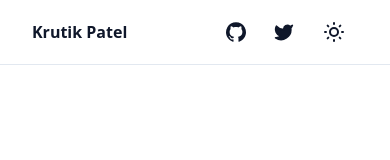
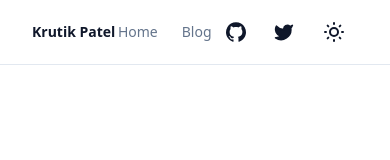
Before and after one commit to Krutik460/krutikpatel.dev, a Next.js app: page / in a window 390 px wide. Shown: the top 160 px of the page. Built offline with nearby package versions, Linux system fonts and the light colour scheme.

Commit message:
adding navigation options

```diff
--- a/app/layout.tsx
+++ b/app/layout.tsx
@@ -42,7 +42,7 @@ export default function RootLayout({ children }: RootLayoutProps) {
       >
         <ThemeProvider attribute="class" defaultTheme="system" enableSystem>
           <div className="relative flex min-h-screen flex-col">
-            <SiteHeader />
+            <SiteHeader items={siteConfig.mainNav} />
             <div className="flex-1">
               {children}
               <Analytics />
--- a/components/main-nav.tsx
+++ /dev/null
@@ -1,40 +0,0 @@
-import * as React from "react"
-import Link from "next/link"
-
-import { NavItem } from "@/types/nav"
-import { siteConfig } from "@/config/site"
-import { cn } from "@/lib/utils"
-
-interface MainNavProps {
-  items?: NavItem[]
-}
-
-export default function MainNav({ items }: MainNavProps) {
-  return (
-    <div className="flex gap-6 md:gap-10">
-      <Link href="/" className="flex items-center space-x-2">
-        {/* <Icons.logo className="h-6 w-6" /> */}
-        <span className="inline-block font-bold">{siteConfig.name}</span>
-      </Link>
-      {items?.length ? (
-        <nav className="flex gap-6">
-          {items?.map(
-            (item, index) =>
-              item.href && (
-                <Link
-                  key={index}
-                  href={item.href}
-                  className={cn(
-                    "flex items-center text-sm font-medium text-muted-foreground",
-                    item.disabled && "cursor-not-allowed opacity-80"
-                  )}
-                >
-                  {item.title}
-                </Link>
-              )
-          )}
-        </nav>
-      ) : null}
-    </div>
-  )
-}
--- a/components/site-header.tsx
+++ b/components/site-header.tsx
@@ -1,17 +1,47 @@
 import Link from "next/link"
 
+import { NavItem } from "@/types/nav"
 import { siteConfig } from "@/config/site"
+import { cn } from "@/lib/utils"
+
 import { buttonVariants } from "@/components/ui/button"
 import { Icons } from "@/components/icons"
-import MainNav from "@/components/main-nav"
 import ThemeToggle from "@/components/theme-toggle"
 
-export default function SiteHeader() {
+interface SiteHeaderProps {
+  items?: NavItem[]
+}
+
+export default function SiteHeader({ items }: SiteHeaderProps) {
   return (
     <header className="sticky top-0 z-40 w-full border-b bg-background">
-      <div className="container flex h-16 items-center space-x-4 sm:justify-between sm:space-x-0">
-        <MainNav items={siteConfig.mainNav} />
-        <div className="flex flex-1 items-center justify-end space-x-4">
+      <div className="container flex h-16 items-center justify-between">
+        <Link href="/" className="flex items-center space-x-2">
+          <span className="inline-block text-base font-bold max-md:text-sm">
+            {siteConfig.name}
+          </span>
+        </Link>
+
+        {items?.length ? (
+          <nav className="flex gap-6 md:gap-10">
+            {items?.map(
+              (item, index) =>
+                item.href && (
+                  <Link
+                    key={index}
+                    href={item.href}
+                    className={cn(
+                      "flex items-center text-sm font-medium text-muted-foreground",
+                      item.disabled && "cursor-not-allowed opacity-80"
+                    )}
+                  >
+                    {item.title}
+                  </Link>
+                )
+            )}
+          </nav>
+        ) : null}
+        <div className="flex items-center space-x-4">
           <nav className="flex items-center space-x-1">
             <Link
               href={siteConfig.links.github}
--- a/config/site.ts
+++ b/config/site.ts
@@ -4,7 +4,16 @@ export const siteConfig = {
   name: "Krutik Patel",
   description:
     "Beautifully designed components built with Radix UI and Tailwind CSS.",
-  mainNav: [],
+  mainNav: [
+    {
+      title: "Home",
+      href: "/",
+    },
+    {
+      title: "Blog",
+      href: "/blog",
+    },
+  ],
   links: {
     twitter: "https://twitter.com/krutik460",
     github: "https://github.com/Krutik460",
```
